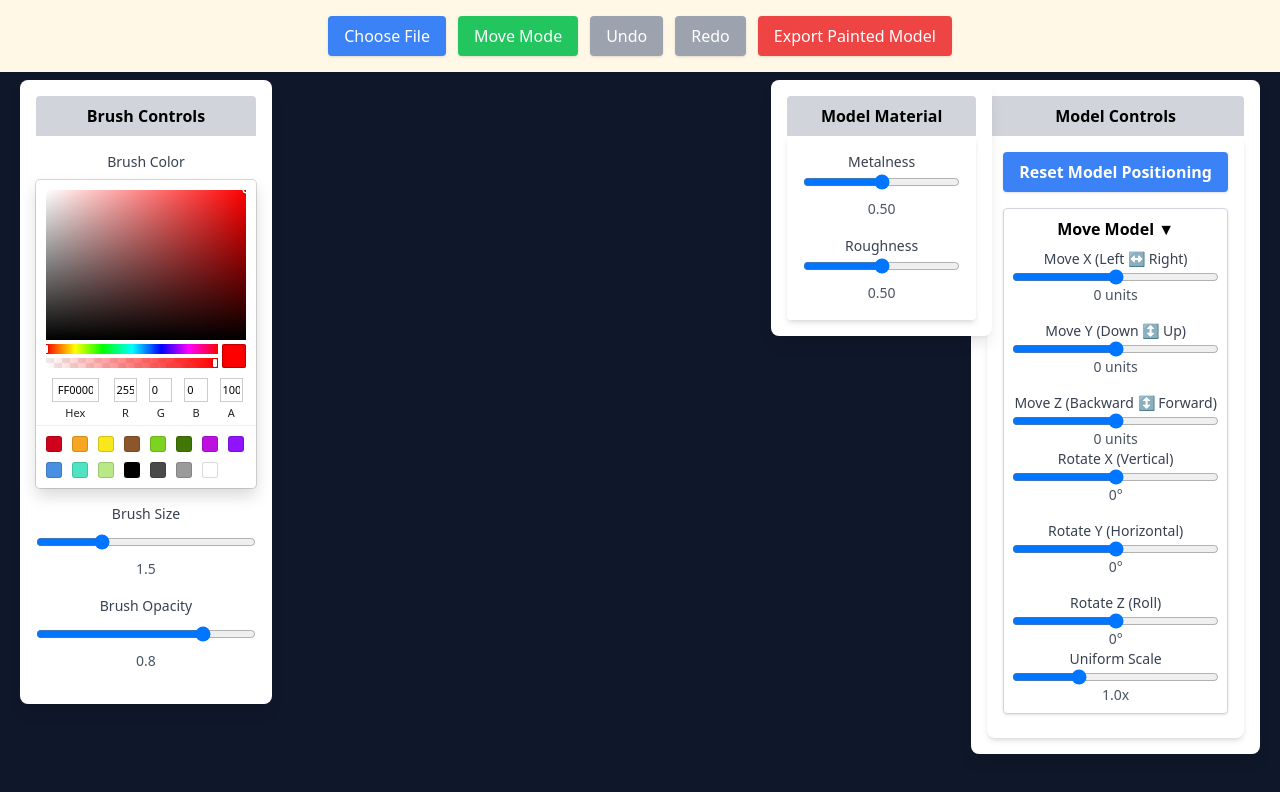
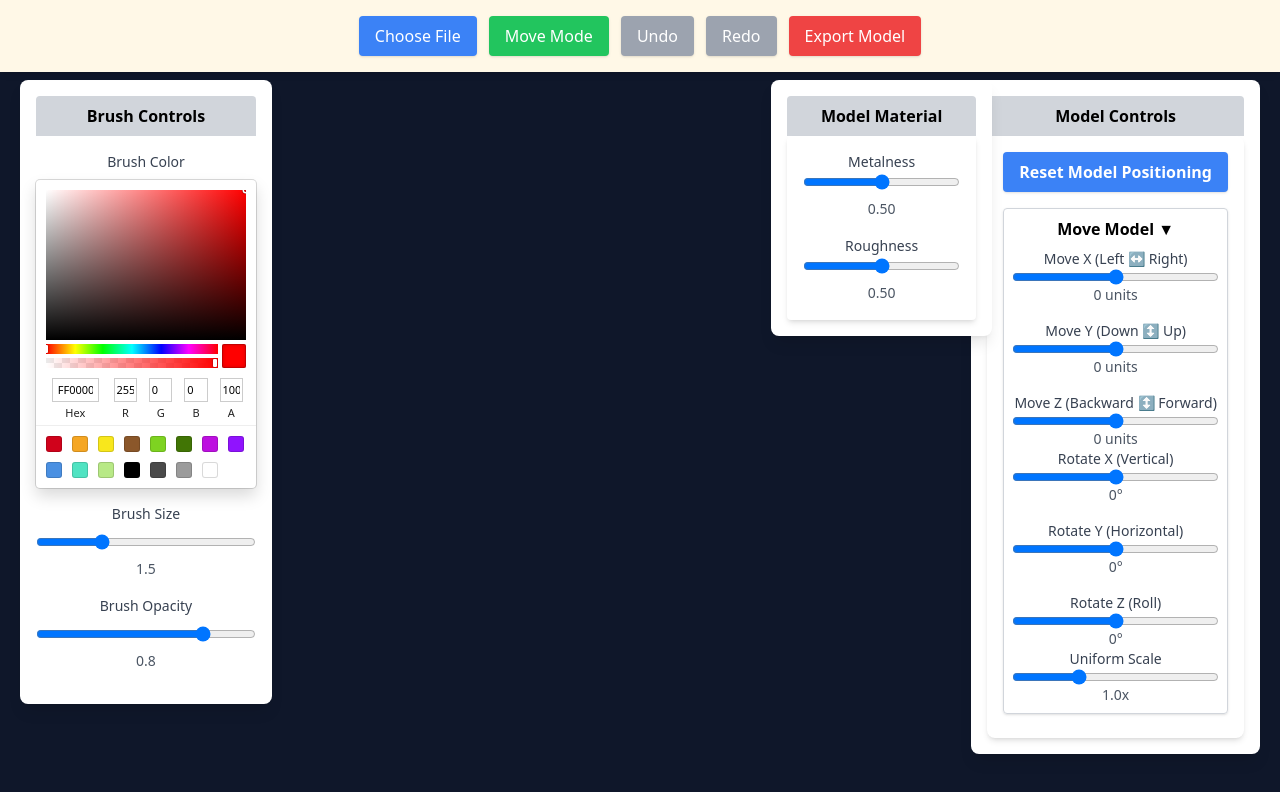
Before and after one commit to JoeSpizz/mini-painter-v2, a React (Create React App) app in the folder frontend/: page / in a window 1280 px wide. Shown: the top 792 px of the page. Built offline with nearby package versions, Linux system fonts and the light colour scheme; the HTML template or start-up script is replaced by a standard one.

Commit message:
updated wording

```diff
--- a/frontend/src/components/Toolbar.js
+++ b/frontend/src/components/Toolbar.js
@@ -51,7 +51,7 @@ const handleExport = async () => {
         Redo
       </button>
       <button onClick={handleExport} className="bg-red-500 hover:bg-red-600 px-4 py-2 rounded shadow">
-        Export Painted Model
+        Export Model
       </button>
     </div>
   );
```
